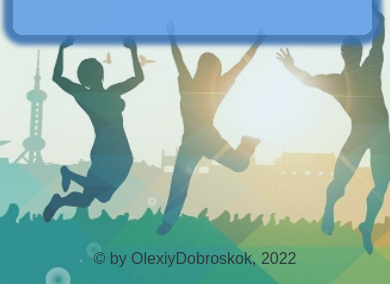
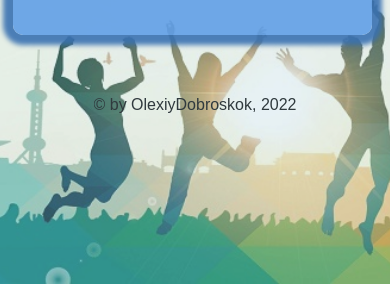
Before and after one commit to OlexiyDobroskok/FriendsApp, a plain HTML site: page index.html in a window 390 px wide. Shown: the part 560-844 px from the top of the page. Drawn offline with Linux system fonts and the light colour scheme; no server answers.

Commit message:
fixed footer bug. mobile version

```diff
--- a/css/style.css
+++ b/css/style.css
@@ -1943,3 +1943,13 @@ footer {
     width: 80vw;
   }
 }
+
+footer {
+  position: static;
+  display: flex;
+  width: 100%;
+  height: 50px;
+  padding-top: 20px;
+  justify-content: center;
+  align-items: center;
+}
```
